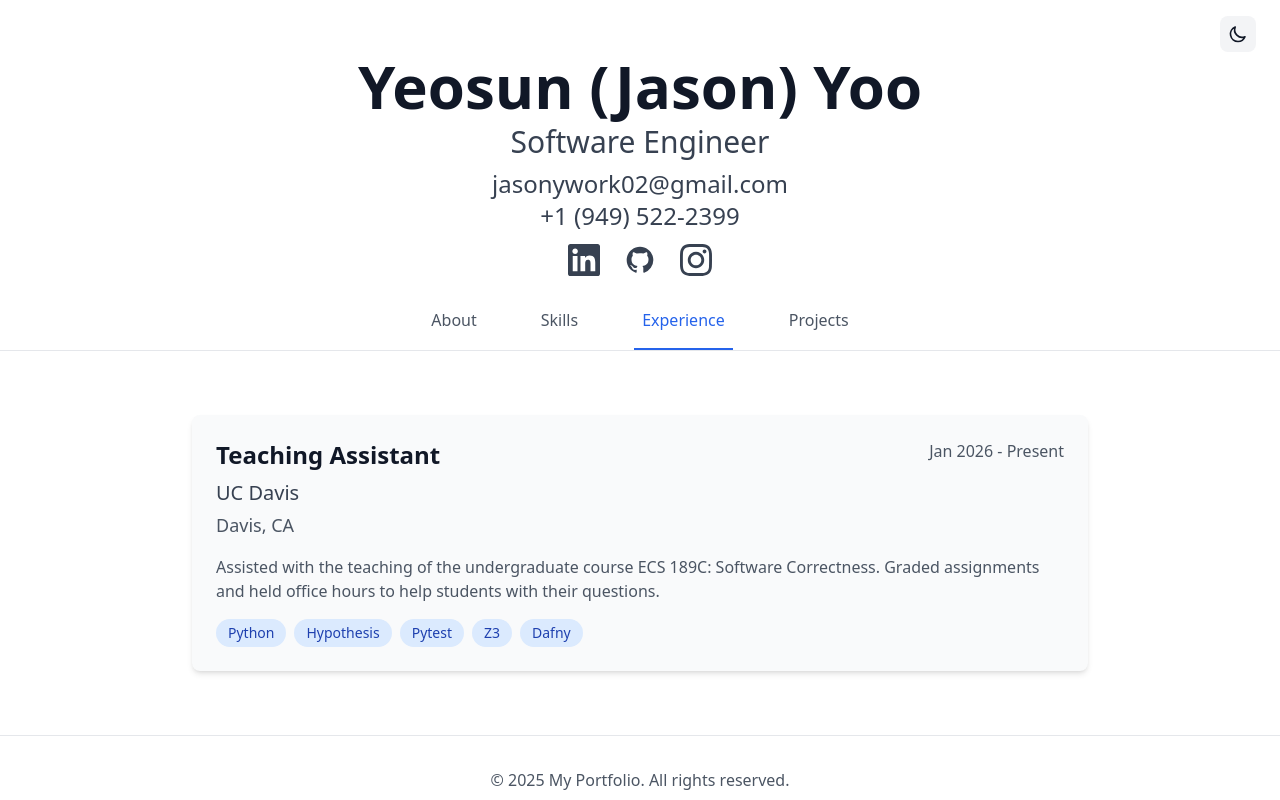
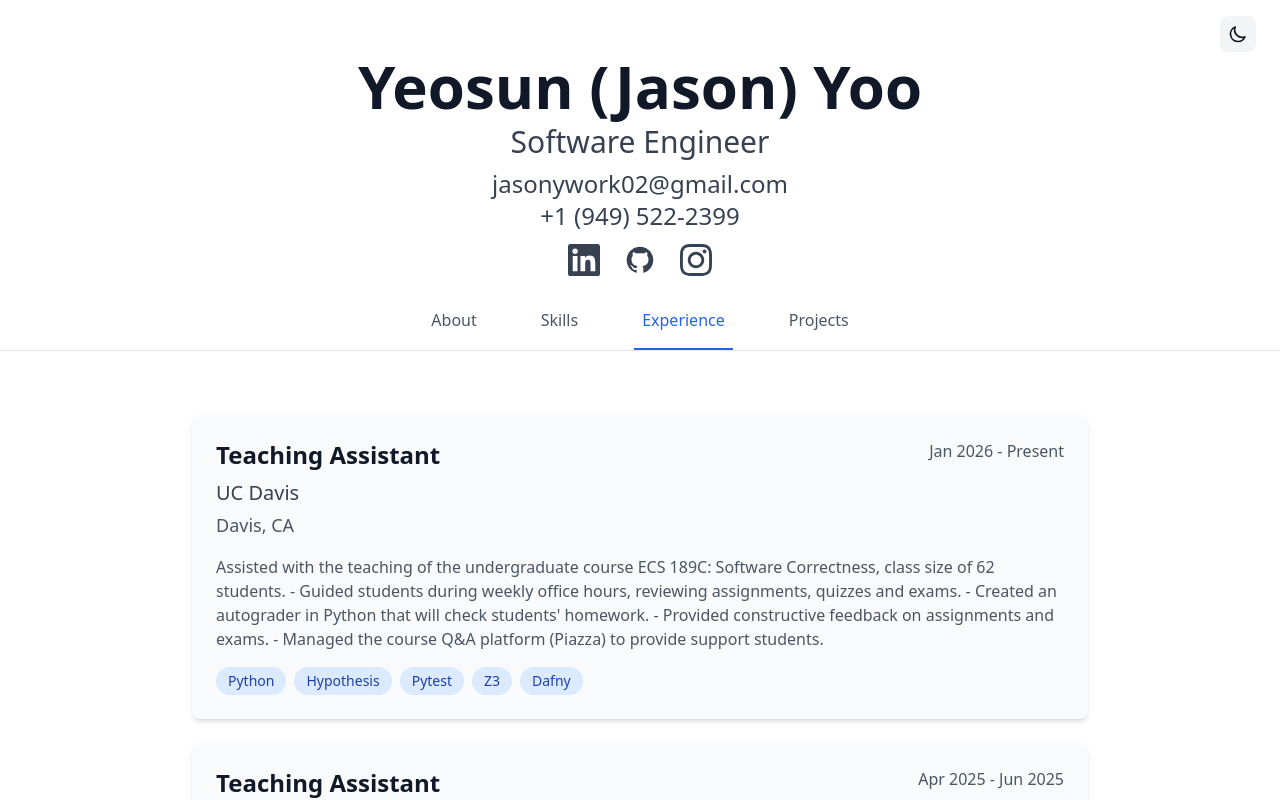
Before and after one commit to yeosun02/MyWebsite, a React (Vite) app: page / in a window 1280 px wide. Both pictures are taken after a click on the button "Experience". Shown: the top 800 px of the page. Built offline with nearby package versions, Linux system fonts and the light colour scheme.

Commit message:
ta experience added

```diff
--- a/src/components/Experience.tsx
+++ b/src/components/Experience.tsx
@@ -5,8 +5,23 @@ export const Experience = () => {
       company: 'UC Davis',
       location: 'Davis, CA',
       period: 'Jan 2026 - Present',
-      description: 'Assisted with the teaching of the undergraduate course ECS 189C: Software Correctness. Graded assignments and held office hours to help students with their questions.',
+      description: `Assisted with the teaching of the undergraduate course ECS 189C: Software Correctness, class size of 62 students. \n
+      - Guided students during weekly office hours, reviewing assignments, quizzes and exams.
+      - Created an autograder in Python that will check students' homework.
+      - Provided constructive feedback on assignments and exams.
+      - Managed the course Q\&A platform (Piazza) to provide support students.`,
       technologies: ['Python', 'Hypothesis', 'Pytest', 'Z3', 'Dafny'],
+    },
+    {
+      title: 'Teaching Assistant',
+      company: 'UC Davis',
+      location: 'Davis, CA',
+      period: 'Apr 2025 - Jun 2025',
+      description: `Assisted with the teaching of the undergraduate course ECS 122B: Algorithm Design \& Analysis, class size of 158 students. \n
+      - Guided students during weekly office hours, reviewing assignments, quizzes and exams
+      - Created grading rubrics and solution keys to grade assignments and provide constructive feedback
+      - Managed the course Q\&A platform (Piazza) to provide support students`,
+      technologies: ['Suffix Tree', 'Divide and Conquer', 'Analysis of Algorithms'],
     },
   ];
 
```
